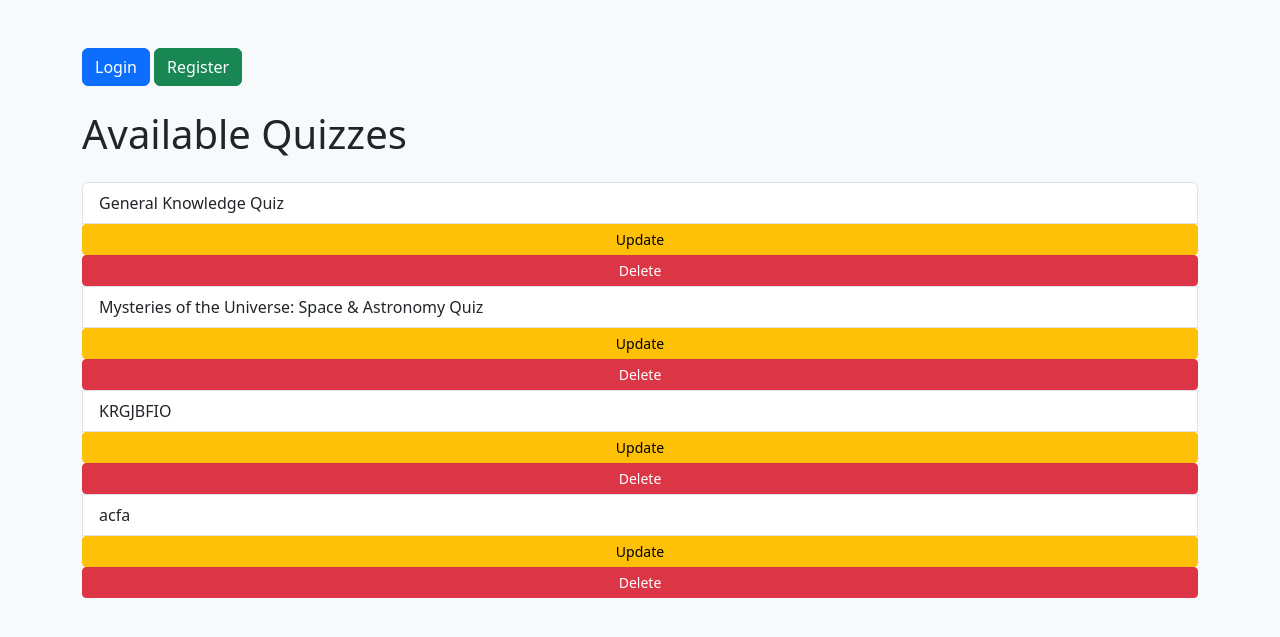
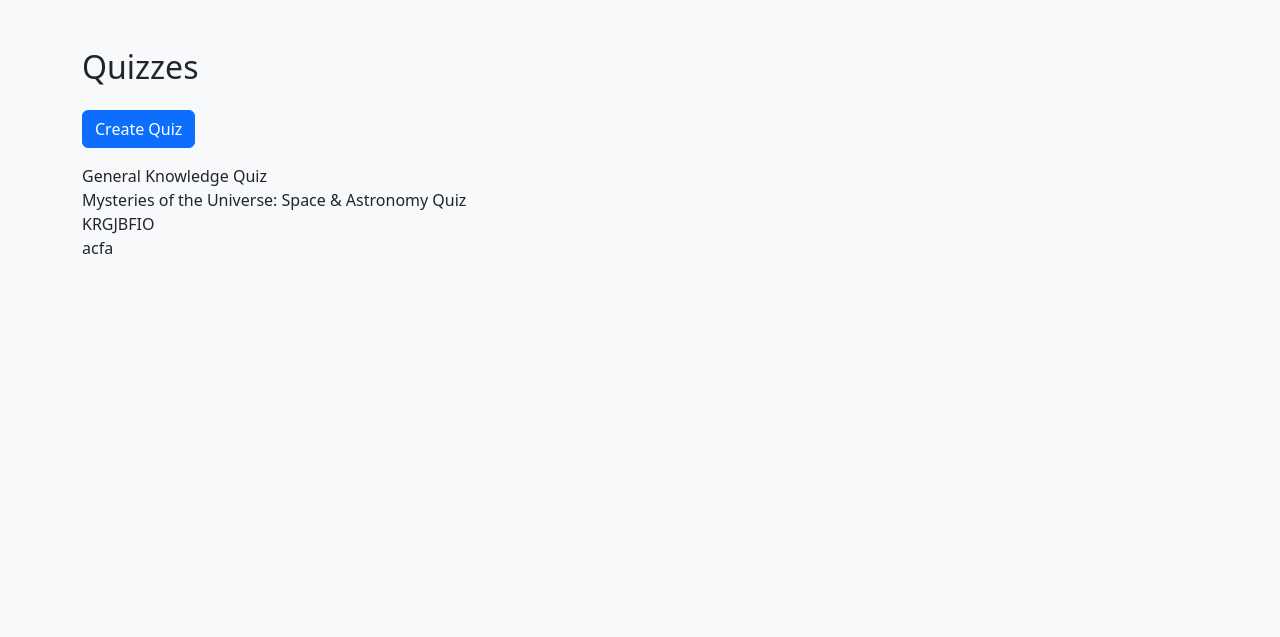
Before and after one commit to tom-coder-blip/QuizApp-Django, a Django app: page / in a window 1280 px wide. Shown: the top 637 px of the page. Run offline with Django 5.2, Linux system fonts and the light colour scheme; data comes from the database, SQL or seed files in the repository; both versions use the stored data as it was after the commit; some libraries are stand-ins or nearby versions.

Commit message:
Quiz-app

```diff
--- /dev/null
+++ b/quiz_proj/quiz/templates/partials/quiz_detail_partial.html
@@ -0,0 +1,5 @@
+<script src="https://unpkg.com/htmx.org@1.9.12"></script>
+<div>
+    <h2>{{ quiz.title }}</h2>
+    <p>{{ quiz.description }}</p>
+</div>
--- /dev/null
+++ b/quiz_proj/quiz/templates/partials/quiz_form.html
@@ -0,0 +1,6 @@
+<script src="https://unpkg.com/htmx.org@1.9.12"></script>
+<form method="POST" hx-post="/quiz/create/" hx-target="#quiz-list" hx-swap="beforeend">
+    {% csrf_token %}
+    {{ form.as_p }}
+    <button type="submit" class="btn btn-primary">Create</button>
+</form>
--- /dev/null
+++ b/quiz_proj/quiz/templates/partials/quiz_item.html
@@ -0,0 +1,6 @@
+<script src="https://unpkg.com/htmx.org@1.9.12"></script>
+<div class="quiz-item">
+    <a hx-get="/quiz/{{ quiz.id }}/" hx-target="#quiz-content" hx-swap="innerHTML">
+        {{ quiz.title }}
+    </a>
+</div>
--- a/quiz_proj/quiz/templates/quiz/add_question.html
+++ b/quiz_proj/quiz/templates/quiz/add_question.html
@@ -3,6 +3,7 @@
 <head>
     <title>Add Question to {{ quiz.title }}</title>
     <link rel="stylesheet" href="https://cdn.jsdelivr.net/npm/bootstrap@5.3.0/dist/css/bootstrap.min.css">
+    <script src="https://unpkg.com/htmx.org@1.9.12"></script>
 </head>
 <body class="container mt-5">
     <h2>Add Question to {{ quiz.title }}</h2>
--- a/quiz_proj/quiz/templates/quiz/create_quiz.html
+++ b/quiz_proj/quiz/templates/quiz/create_quiz.html
@@ -5,11 +5,15 @@
     <meta name="viewport" content="width=device-width, initial-scale=1.0">
     <title>Create New Quiz</title>
     <link href="https://cdn.jsdelivr.net/npm/bootstrap@5.3.0/dist/css/bootstrap.min.css" rel="stylesheet">
+    <script src="https://unpkg.com/htmx.org@1.9.12"></script>
 </head>
 <body>
 <div class="container mt-5">
     <h1 class="mb-4">Create a New Quiz</h1>
-    <form method="POST">
+    <form method="POST"
+      hx-post="/quiz/create/"
+      hx-target="#quiz-list"
+      hx-swap="beforeend">
         {% csrf_token %}
         {{ form.as_p }}
         <button type="submit" class="btn btn-primary">Create Quiz</button>
--- a/quiz_proj/quiz/templates/quiz/quiz_detail.html
+++ b/quiz_proj/quiz/templates/quiz/quiz_detail.html
@@ -5,6 +5,7 @@
     <meta name="viewport" content="width=device-width, initial-scale=1.0">
     <title>{{ quiz.title }}</title>
     <link href="https://cdn.jsdelivr.net/npm/bootstrap@5.3.0/dist/css/bootstrap.min.css" rel="stylesheet">
+    <script src="https://unpkg.com/htmx.org@1.9.12"></script>
 </head>
 <body>
     <div class="container mt-5">
--- a/quiz_proj/quiz/templates/quiz/quiz_list.html
+++ b/quiz_proj/quiz/templates/quiz/quiz_list.html
@@ -1,42 +1,41 @@
+<!DOCTYPE html>
 <html lang="en">
 <head>
     <meta charset="UTF-8">
     <meta name="viewport" content="width=device-width, initial-scale=1.0">
-    <title>Quizzes</title>
+    <title>Quiz List</title>
+    <script src="https://unpkg.com/htmx.org@1.9.5"></script>
     <link href="https://cdn.jsdelivr.net/npm/bootstrap@5.3.2/dist/css/bootstrap.min.css" rel="stylesheet">
 </head>
 <body class="bg-light">
+
 <div class="container py-5">
-    <div class="d-flex justify-content-between mb-4">
-        {% if user.is_authenticated %}
-            <div>
-                <h4>Welcome, {{ user.username }}!</h4>
-                <a href="{% url 'create_quiz' %}" class="btn btn-success mb-3">+ Create New Quiz</a>
-                <form method="post" action="{% url 'logout' %}" class="d-inline">
-                    {% csrf_token %}
-                    <button type="submit" class="btn btn-danger btn-sm">Logout</button>
-                </form>
+    <h2 class="mb-4">Quizzes</h2>
+
+    <!-- Create Quiz Button -->
+    <button class="btn btn-primary mb-3" hx-get="/quiz/create/" hx-target="#quiz-form" hx-swap="innerHTML">
+        Create Quiz
+    </button>
+
+    <!-- Quiz Form (Loaded dynamically) -->
+    <div id="quiz-form"></div>
+
+    <!-- List of Quizzes -->
+    <div id="quiz-list">
+        {% for quiz in quizzes %}
+            <div class="quiz-item">
+                <!-- ✅ UPDATED: Clicking a quiz title loads details dynamically -->
+                <a hx-get="/quiz/{{ quiz.id }}/" hx-target="#quiz-content" hx-swap="innerHTML">
+                    {{ quiz.title }}
+                </a>
             </div>
-        {% else %}
-            <div>
-                <a href="{% url 'login' %}" class="btn btn-primary">Login</a>
-                <a href="{% url 'register' %}" class="btn btn-success">Register</a>
-            </div>
-        {% endif %}
+        {% endfor %}
     </div>
 
-    <h1 class="mb-4">Available Quizzes</h1>
-    <div class="list-group">
-        {% for quiz in quizzes %}
-            <a href="{% url 'quiz_detail' quiz.id %}" class="list-group-item list-group-item-action">
-                {{ quiz.title }}
-            <a href="{% url 'update_quiz' quiz.id %}" class="btn btn-warning btn-sm">Update</a>
-            <a href="{% url 'delete_quiz' quiz.id %}" class="btn btn-danger btn-sm">Delete</a>
-            </a>
-        {% empty %}
-            <p>No quizzes available.</p>
-        {% endfor %}
-    </div>
+    <!-- ✅ NEW: This is where quiz details will be loaded dynamically -->
+    <div id="quiz-content"></div>
+
 </div>
+
 </body>
 </html>
--- a/quiz_proj/quiz/templates/quiz/quiz_result.html
+++ b/quiz_proj/quiz/templates/quiz/quiz_result.html
@@ -4,6 +4,7 @@
     <meta name="viewport" content="width=device-width, initial-scale=1.0">
     <title>Quiz Results</title>
     <link href="https://cdn.jsdelivr.net/npm/bootstrap@5.3.0/dist/css/bootstrap.min.css" rel="stylesheet">
+    <script src="https://unpkg.com/htmx.org@1.9.12"></script>
 </head>
 <body>
     <div class="container mt-5 text-center">
--- a/quiz_proj/quiz/templates/quiz/update_question.html
+++ b/quiz_proj/quiz/templates/quiz/update_question.html
@@ -4,6 +4,7 @@
     <meta charset="UTF-8">
     <title>Update Question</title>
     <link href="https://cdn.jsdelivr.net/npm/bootstrap@5.3.0/dist/css/bootstrap.min.css" rel="stylesheet">
+    <script src="https://unpkg.com/htmx.org@1.9.12"></script>
 </head>
 <body class="container mt-4">
     <h1>Update Question</h1>
--- a/quiz_proj/quiz/templates/quiz/update_quiz.html
+++ b/quiz_proj/quiz/templates/quiz/update_quiz.html
@@ -3,6 +3,7 @@
     <meta charset="UTF-8">
     <title>Update Quiz</title>
     <link href="https://cdn.jsdelivr.net/npm/bootstrap@5.3.0/dist/css/bootstrap.min.css" rel="stylesheet">
+    <script src="https://unpkg.com/htmx.org@1.9.12"></script>
 </head>
 <body class="container mt-4">
     <h1>Update Quiz</h1>
--- a/quiz_proj/quiz/urls.py
+++ b/quiz_proj/quiz/urls.py
@@ -3,12 +3,12 @@ from . import views
 
 urlpatterns = [
     path('', views.quiz_list, name='quiz_list'),
-    path('quiz/<int:quiz_id>/', views.quiz_detail, name='quiz_detail'),
+    path('<int:quiz_id>/', views.quiz_detail, name='quiz_detail'),
     path('register/', views.register, name='register'),
     path('create/', views.create_quiz, name='create_quiz'),
-    path('quiz/<int:quiz_id>/add_question/', views.add_question, name='add_question'),
-    path('quiz/<int:quiz_id>/update/', views.update_quiz, name='update_quiz'),
-    path('question/<int:question_id>/update/', views.update_question, name='update_question'),
+    path('<int:quiz_id>/add-question/', views.add_question, name='add_question'),
+    path('<int:quiz_id>/update/', views.update_quiz, name='update_quiz'),
+    path('questions/<int:question_id>/update/', views.update_question, name='update_question'),
     path('quiz/<int:pk>/delete/', views.delete_quiz, name='delete_quiz'),
     path('question/<int:pk>/delete/', views.delete_question, name='delete_question'),
 ]
--- a/quiz_proj/quiz/views.py
+++ b/quiz_proj/quiz/views.py
@@ -9,23 +9,22 @@ from django.contrib.admin.views.decorators import staff_member_required
 
 def quiz_list(request):
     quizzes = Quiz.objects.all()
+
+    #If the request is from HTMX, return only a partial HTML response.
+    if request.headers.get("HX-Request"):
+        return render(request, 'quiz/partials/quiz_list_partial.html', {'quizzes': quizzes})
+
     return render(request, 'quiz/quiz_list.html', {'quizzes': quizzes})
 
 def quiz_detail(request, quiz_id):
     quiz = get_object_or_404(Quiz, id=quiz_id)
-    questions = Question.objects.filter(quiz=quiz)
 
-    if request.method == "POST":
-        score = 0
-        total_questions = questions.count()
-        for question in questions:
-            selected_option = request.POST.get(f'question_{question.id}')
-            if selected_option and int(selected_option) == question.correct_option:
-                score += 1
+    # Check if the request is from HTMX
+    if request.headers.get("HX-Request"):
+        return render(request, 'quiz/partials/quiz_detail_partial.html', {'quiz': quiz})
 
-        return render(request, 'quiz/quiz_result.html', {'quiz': quiz, 'score': score, 'total': total_questions})
-
-    return render(request, 'quiz/quiz_detail.html', {'quiz': quiz, 'questions': questions})
+    # If it's a normal request, return the full page
+    return render(request, 'quiz/quiz_detail.html', {'quiz': quiz})
 
 def register(request):   #come back to it
     if request.method == 'POST':
@@ -42,10 +41,14 @@ def create_quiz(request):
     if request.method == 'POST':
         form = QuizForm(request.POST)
         if form.is_valid():
-            form.save()
-            return redirect('quiz_list')
+            quiz = form.save()
+            return render(request, 'quiz/partials/quiz_item.html', {'quiz': quiz})  #Return only new quiz item
     else:
         form = QuizForm()
+
+    if request.headers.get("HX-Request"):
+        return render(request, 'quiz/partials/quiz_form.html', {'form': form})  # Return only form if HTMX
+
     return render(request, 'quiz/create_quiz.html', {'form': form})
 
 def add_question(request, quiz_id):
```
Also changed, not shown: quiz_proj/quiz/templates/partials/quiz_list_partail.html (added, +8 -0 lines), quiz_proj/db.sqlite3.
